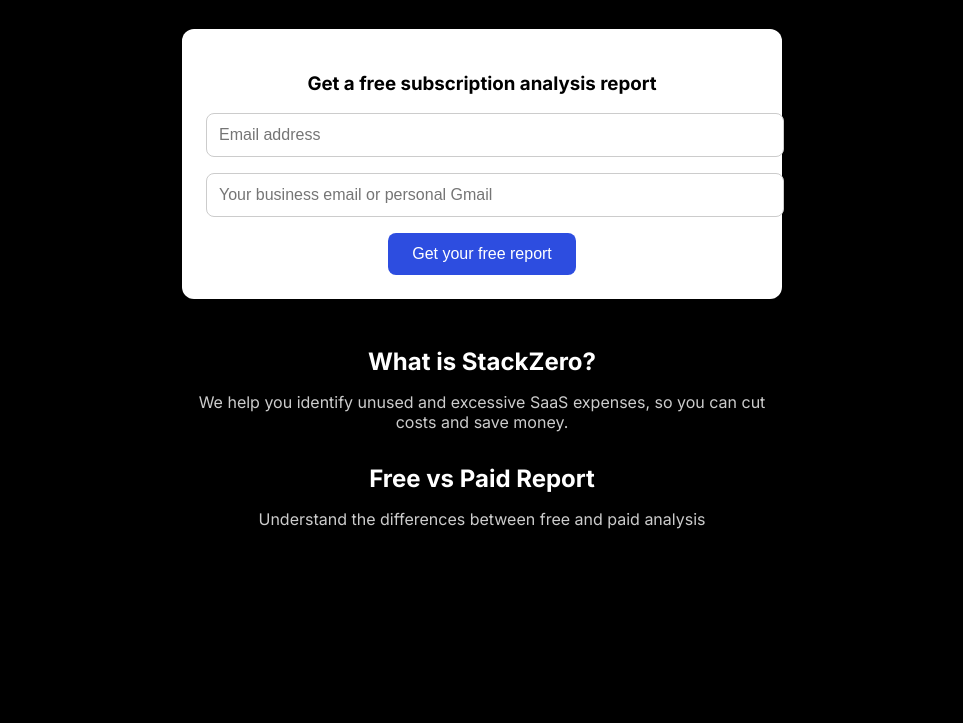
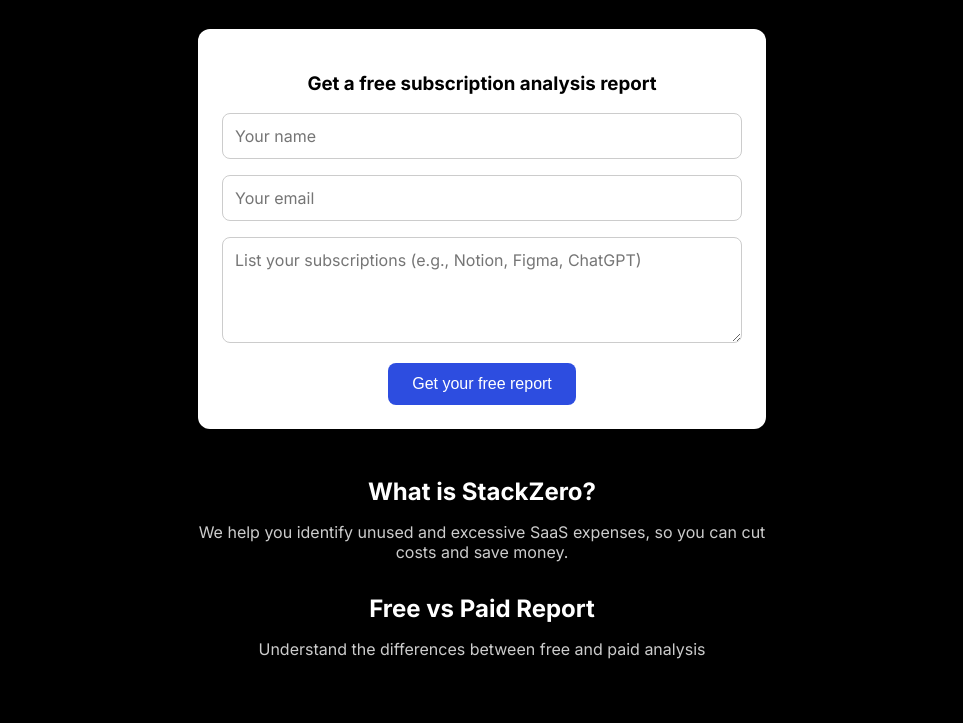
Before and after one commit to NexusCore-code/stackzero-landing, a website: page index.html in a window 1280 px wide. Shown: the part 272-995 px from the top of the page, without its empty margins (158-1121 px from the left). Before the commit the page ends 865 px from the top, so only its background shows below. Drawn offline with Linux system fonts and the light colour scheme.

Commit message:
Update landing form layout: name, email, subscriptions (corrected field order and layout fix)

```diff
--- a/index.html
+++ b/index.html
@@ -3,7 +3,7 @@
   StackZero Landing Page
   Created by Elena Smirnova
   Purpose: Lead generation for StackZero SaaS Optimization Tool
-  Version: Initial launch, includes free/paid report explanation and form
+  Version: Initial launch, includes form, offer, and legal anchor
   Last updated: 2025-05-06
 -->
 <html lang="en">
@@ -13,6 +13,9 @@
   <title>StackZero - Optimize SaaS</title>
   <link href="https://fonts.googleapis.com/css2?family=Inter:wght@400;600;700&display=swap" rel="stylesheet">
   <style>
+    * {
+      box-sizing: border-box;
+    }
     body {
       margin: 0;
       font-family: 'Inter', sans-serif;
@@ -50,13 +53,14 @@
       border-radius: 12px;
       margin-bottom: 3rem;
     }
-    input {
+    input, textarea {
       width: 100%;
       padding: 0.75rem;
       margin-bottom: 1rem;
       font-size: 1rem;
       border: 1px solid #ccc;
       border-radius: 8px;
+      font-family: 'Inter', sans-serif;
     }
     button {
       background-color: #2d4de0;
@@ -93,8 +97,9 @@
     <div class="form-box">
       <h3>Get a free subscription analysis report</h3>
       <form>
-        <input type="email" placeholder="Email address" required />
-        <input type="text" placeholder="Your business email or personal Gmail" required />
+        <input type="text" placeholder="Your name" required />
+        <input type="email" placeholder="Your email" required />
+        <textarea rows="4" placeholder="List your subscriptions (e.g., Notion, Figma, ChatGPT)" required></textarea>
         <button type="submit">Get your free report</button>
       </form>
     </div>
```
